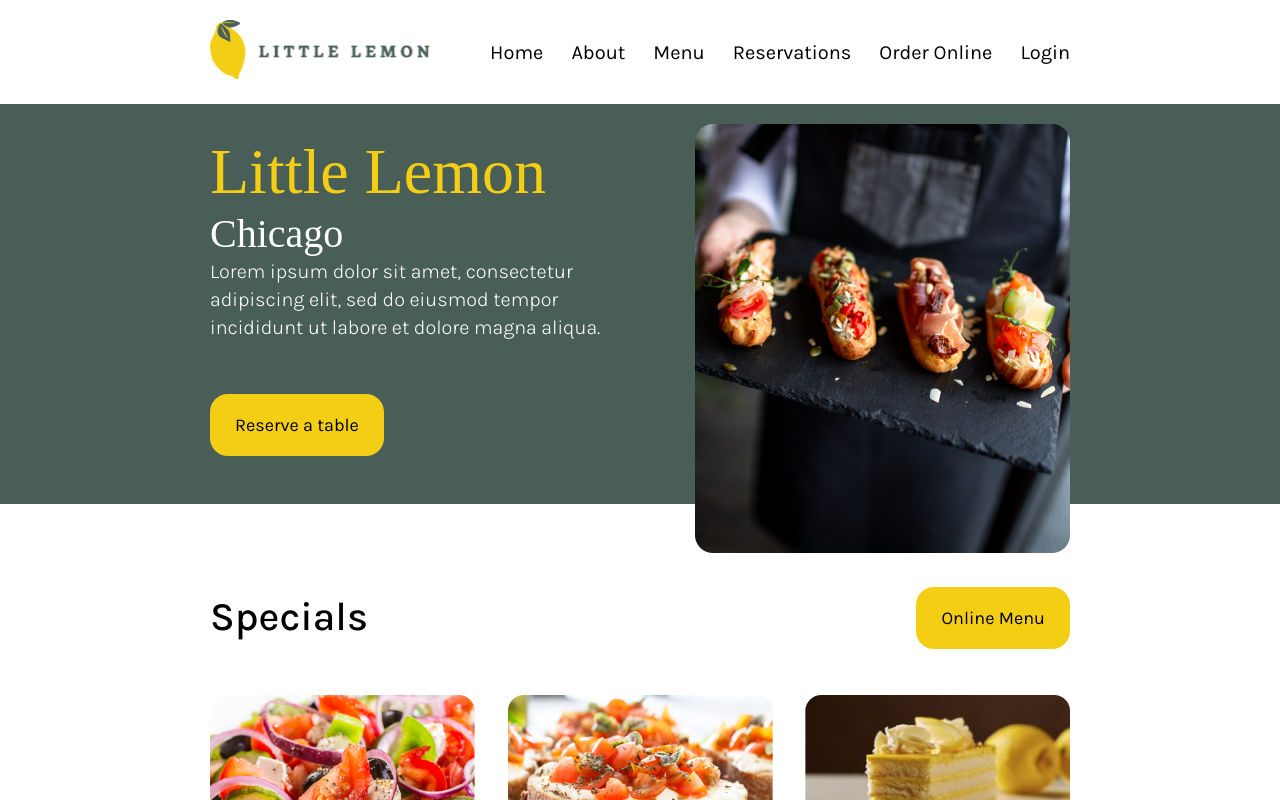
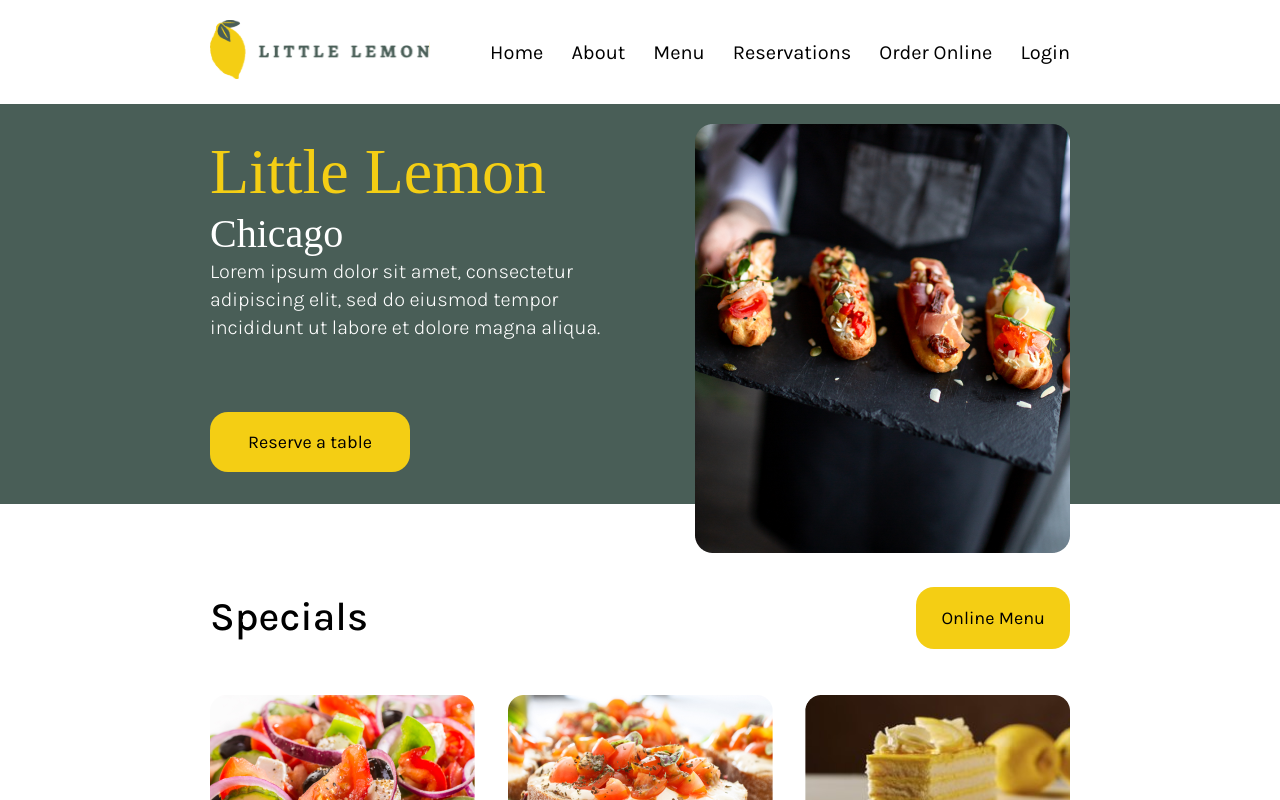
Before and after one commit to docsobral/Little-Lemon, a React (Create React App) app: page / in a window 1280 px wide. Shown: the top 800 px of the page. Built offline with nearby package versions, Linux system fonts and the light colour scheme; a web font is replaced by a local one.

Commit message:
Hero button now uses react router to navigate

```diff
--- a/src/components/call-to-action/cta.jsx
+++ b/src/components/call-to-action/cta.jsx
@@ -1,7 +1,14 @@
 import hero from '../../assets/hero.png';
 import Button from 'react-bootstrap/Button';
+import { useNavigate } from "react-router-dom";
 
 export default function CTA() {
+  const navigate = useNavigate();
+
+  function goBook() {
+    navigate('/reserve-a-table');
+  };
+
   return (
     <main className='hero'>
         <article className='hero' id='hero'>
@@ -19,7 +26,7 @@ export default function CTA() {
             </p>
 
             <section className='button'>
-              <Button href='./reserve-a-table'>
+              <Button onClick={goBook}>
                 Reserve a table
               </Button>
             </section>
--- a/src/components/main/main.css
+++ b/src/components/main/main.css
@@ -61,6 +61,24 @@ section.button {
 section.button a {
   margin: auto 0px;
   padding: 20px 25px;
+
+  width: 200px;
+  height: 60px;
+  border-radius: 18px;
+  border: none;
+
+  background-color: #F4CE14;
+  font-family: 'Karla', sans-serif;
+  font-size: 18px;
+  line-height: 21px;
+  color: black;
+  text-decoration: none;
+}
+
+section.button button {
+  margin: auto 0px;
+  padding: 20px 25px;
+  cursor: pointer;
 
   width: 200px;
   height: 60px;
```
